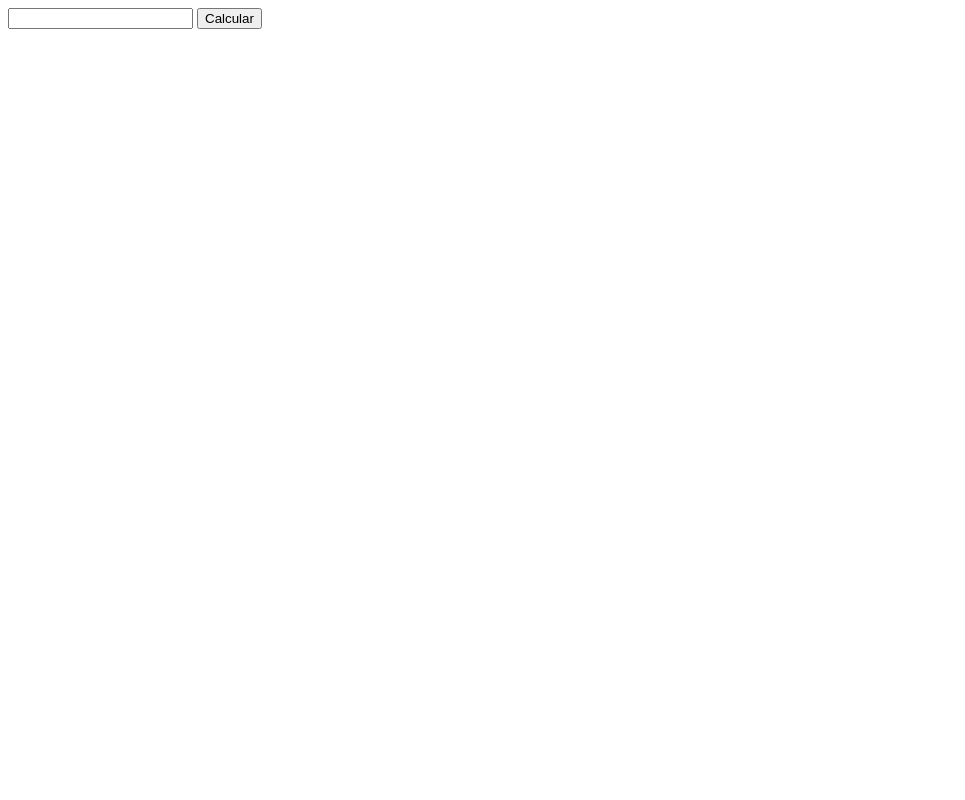
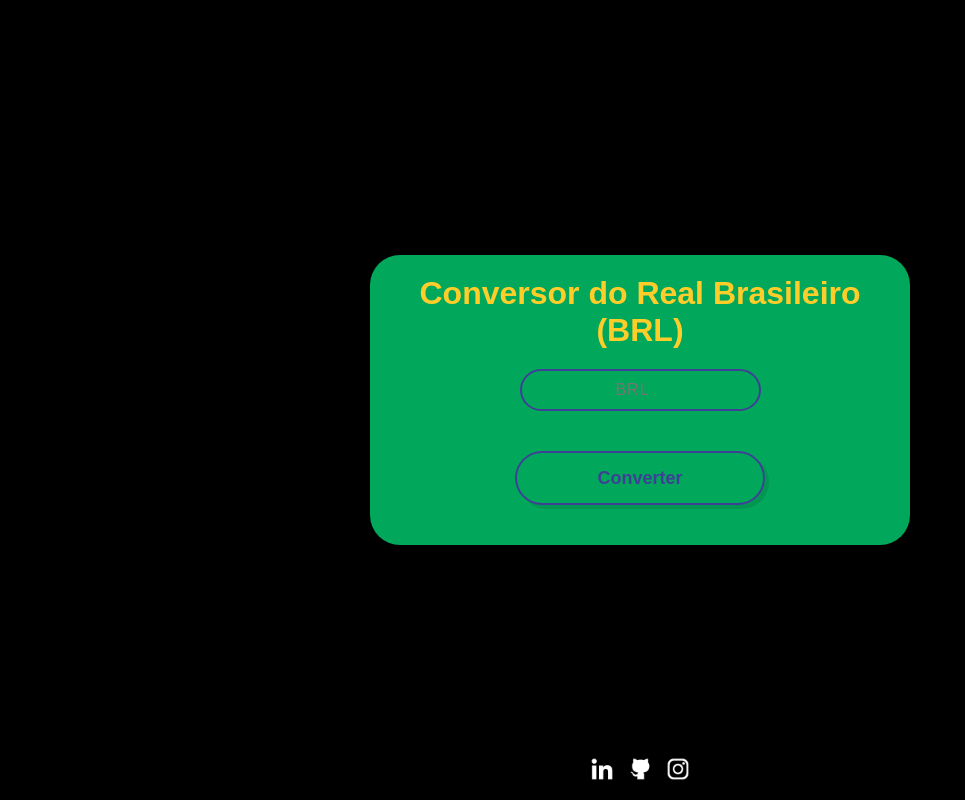
Before and after one commit to rodrigogaleano/conversor_moedas, a plain HTML site: page index.html in a window 1280 px wide. Shown: the whole page, without its empty margins (0-965 px from the left). Drawn offline with Linux system fonts and the light colour scheme; no server answers.

Commit message:
Adição euro e libra

```diff
--- /dev/null
+++ b/css/style.css
@@ -0,0 +1,113 @@
+/*
+#098171
+#2D8E6C
+#61A363
+#9CB95A
+#D1CD52
+
+
+
+#01A85B
+#FFCD2A
+#3E4096
+*/
+
+*{
+    margin: 0;
+    padding: 0;
+}
+
+body{
+    font-family: Arial, "Helvetica Neue", Helvetica, sans-serif;
+    color: #FFCD2A;
+    box-sizing: border-box;
+}
+
+.container{
+    height: 100vh;
+    width: 100vw;
+    display: flex;
+    flex-direction: column;
+    justify-content: center;
+    align-items: center;
+    background: black;
+
+}
+
+.content{
+    background-color: #01A85B;
+    width: 500px;
+    padding: 20px;
+    text-align: center;
+    border-radius: 30px;
+    box-shadow: rgba(0, 0, 0, 0.1) 4px 4px 0 0;
+
+}
+
+form{
+    width: 100%;
+    margin-top: 20px;
+    margin-bottom: 20px;
+}
+
+#valor{
+    text-align: center;
+    background-color: transparent;
+    border: 2px solid #3E4096;
+    font-size: 16px;
+    padding: 10px 15px;
+    border-radius: 35px;
+    color: #3E4096;
+    letter-spacing: 1px;
+}
+
+#valor:focus{
+        outline: none;
+}
+
+.btn{
+    background-color: transparent;
+    color: #3E4096;
+    border: 2px solid #3E4096;
+    border-radius: 30px;
+    box-shadow: rgba(0, 0, 0, 0.1) 4px 4px 0 0;
+    cursor: pointer;
+    font-weight: bold;
+    font-size: 18px;
+    padding: 0 18px;
+    line-height: 50px;
+    margin-top: 20px;
+    margin-bottom: 20px;
+    width: 250px;
+}
+
+.btn:hover{
+    background-color: #3E4096;
+    color: white;
+}
+
+.btn:active{
+
+    box-shadow: #422800 2px 2px 0 0;
+    transform: translate(2px, 2px);
+}
+
+.resultado{
+    font-size: 32px;
+}
+
+footer{
+    position: fixed;
+    bottom: 0;
+}
+
+.socialmedia li{
+    display: inline-block;
+    padding: 5px;
+    margin-top: 10px;
+    margin-bottom: 10px;
+}
+
+.socialmedia img{
+    height: 24px;
+}
--- a/index.html
+++ b/index.html
@@ -3,19 +3,43 @@
 
 <head>
     <meta charset="UTF-8">
-    <link rel="stylesheet" href="style.css">
-    <title>JS Avançado</title>
+    <link rel="stylesheet" href="css/style.css">
+    <title>Conversor BRL</title>
 </head>
 
 <body>
-    <form action="">
-        <input id="valor" type="number">
-        <input type="button" value="Calcular" onclick="converter()">
-    </form>
 
-    <div>
-        <h1 id="resultado"></h1>
+    <div class="container">
+        <div class="content">
+            <h1>Conversor do Real Brasileiro (BRL)</h1>
+
+            <form>
+
+                <input id="valor" type="number" placeholder="BRL">
+
+            </form>
+            <div>
+                <div class="resultado" id="dolar"></div>
+                <div class="resultado" id="euro"></div>
+                <div class="resultado" id="libra"></div>
+            </div>
+            <input class="btn" type="button" value="Converter" onclick="converter()">
+
+        </div>
+        <footer>
+            <ul class="socialmedia">
+                <li><a href="https://www.linkedin.com/in/rodrigogaleano/" target="_blank"><img
+                            src="./img/socialmedia/linkedin.png"></a></li>
+                <li><a href="https://github.com/rodrigogaleano" target="_blank"><img
+                            src="./img/socialmedia/github.png"></a>
+                </li>
+                <li><a href="https://www.instagram.com/rodrigo1galeano/" target="_blank"><img
+                            src="./img/socialmedia/instagram.png"></a></li>
+            </ul>
+        </footer>
     </div>
+
+
     <script src="script.js"></script>
 </body>
 
--- a/script.js
+++ b/script.js
@@ -1,16 +1,33 @@
-let url = 'https://economia.awesomeapi.com.br/last/USD-BRL';
+var usd = null;
+var eur = null;
+var gbp = null;
+
+document.addEventListener('DOMContentLoaded', () => {
+    var url = 'https://economia.awesomeapi.com.br/last/USD-BRL,EUR-BRL,GBP-BRL'
+    fetch(url)
+    .then((res) => {
+        return res.json()
+    })
+    .then((data) => {
+        usd = data.USDBRL.bid;
+        eur = data.EURBRL.bid;
+        gbp = data.GBPBRL.bid;
+    })
+})
+
+
 
 function converter() {
+
+    let resDolar = document.querySelector('#dolar');
+    let resEur = document.querySelector('#euro');
+    let resGbp = document.querySelector('#libra');
+
     let input = document.getElementById('valor');
     let valor = input.value;
 
-    fetch(url)
-        .then((res) => {
-            return res.json()
-        })
-        .then((data) => {
-            let rate = data.USDBRL.bid;
-            let resultado = `${valor}USD = ${rate * valor}BRL`;
-            document.getElementById('resultado').innerHTML = resultado;
-        })
+    resDolar.innerHTML = `Dólar: ${(valor / usd).toFixed(2)}`;
+    resEur.innerHTML = `Euro:  ${(valor / eur).toFixed(2)}`;
+    resGbp.innerHTML = `Libra: ${(valor / gbp).toFixed(2)}`;
+
 }
```
Also changed, not shown: img/socialmedia/github.png (added), img/socialmedia/instagram.png (added), img/socialmedia/linkedin.png (added), style.css (deleted).
